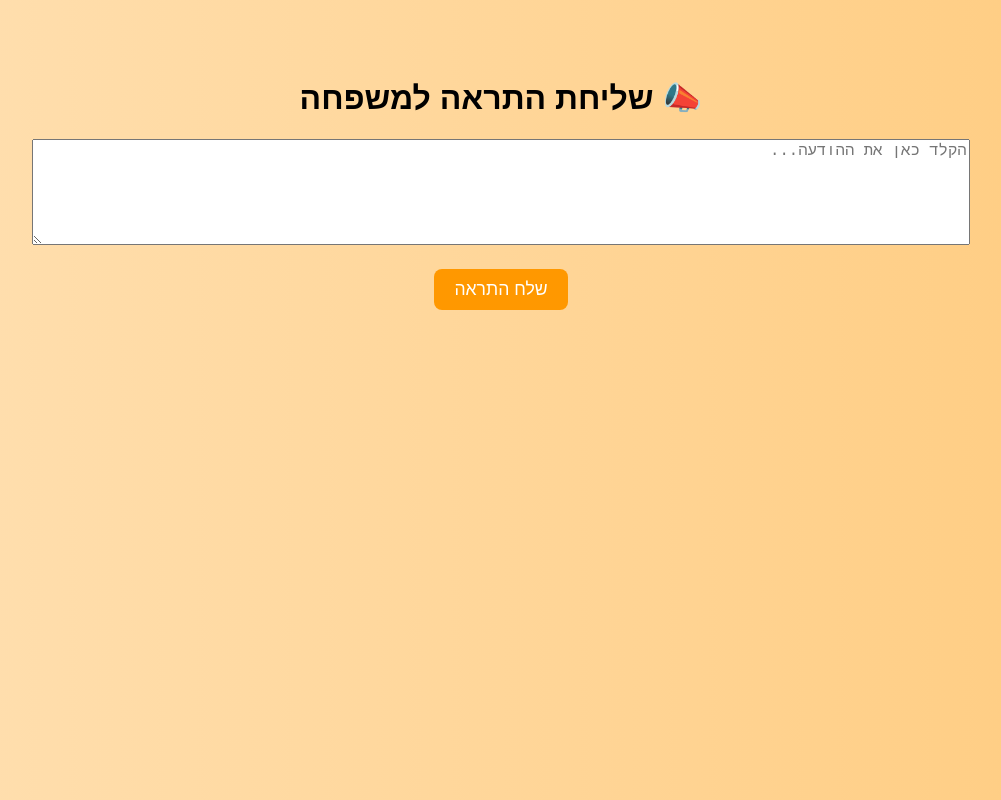
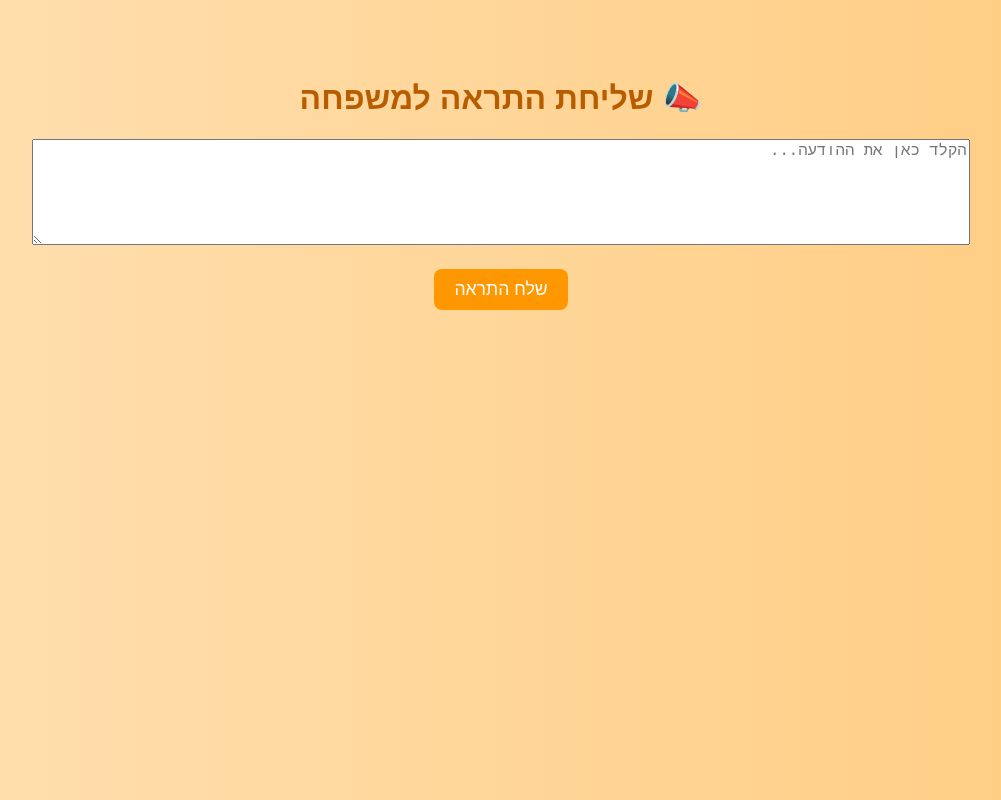
Before and after one commit to Roieba/family, a plain HTML site: page send.html in a window 1280 px wide. Shown: the whole page, without its empty margins (139-1140 px from the left). Drawn offline with Linux system fonts and the light colour scheme.

Commit message:
Update send.html

```diff
--- a/send.html
+++ b/send.html
@@ -9,6 +9,9 @@
       text-align: center;
       background: linear-gradient(to right, #ffe0b2, #ffcc80);
       padding: 50px;
+    }
+        h1 {
+      color: #b85c00;
     }
     textarea {
       width: 80%;
```
